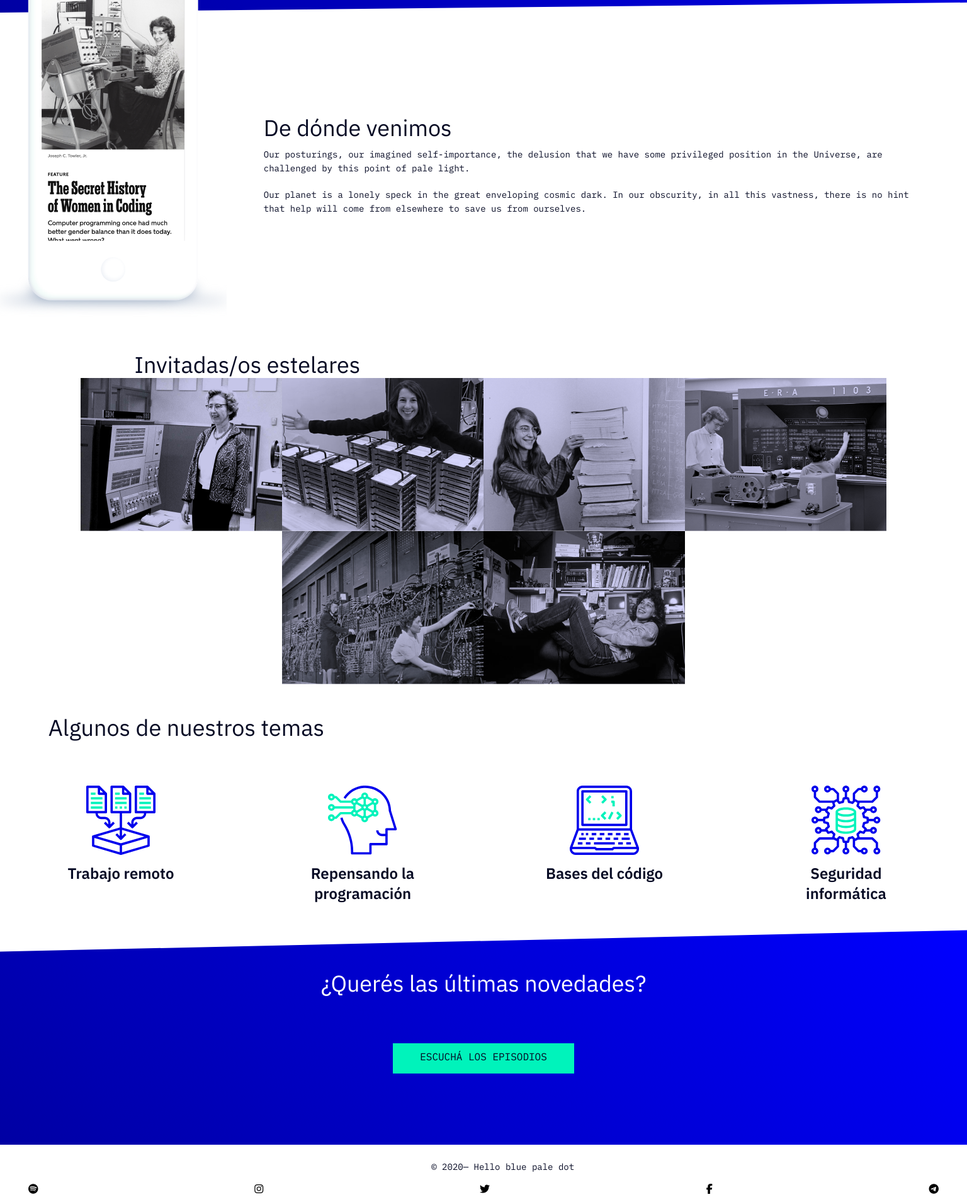
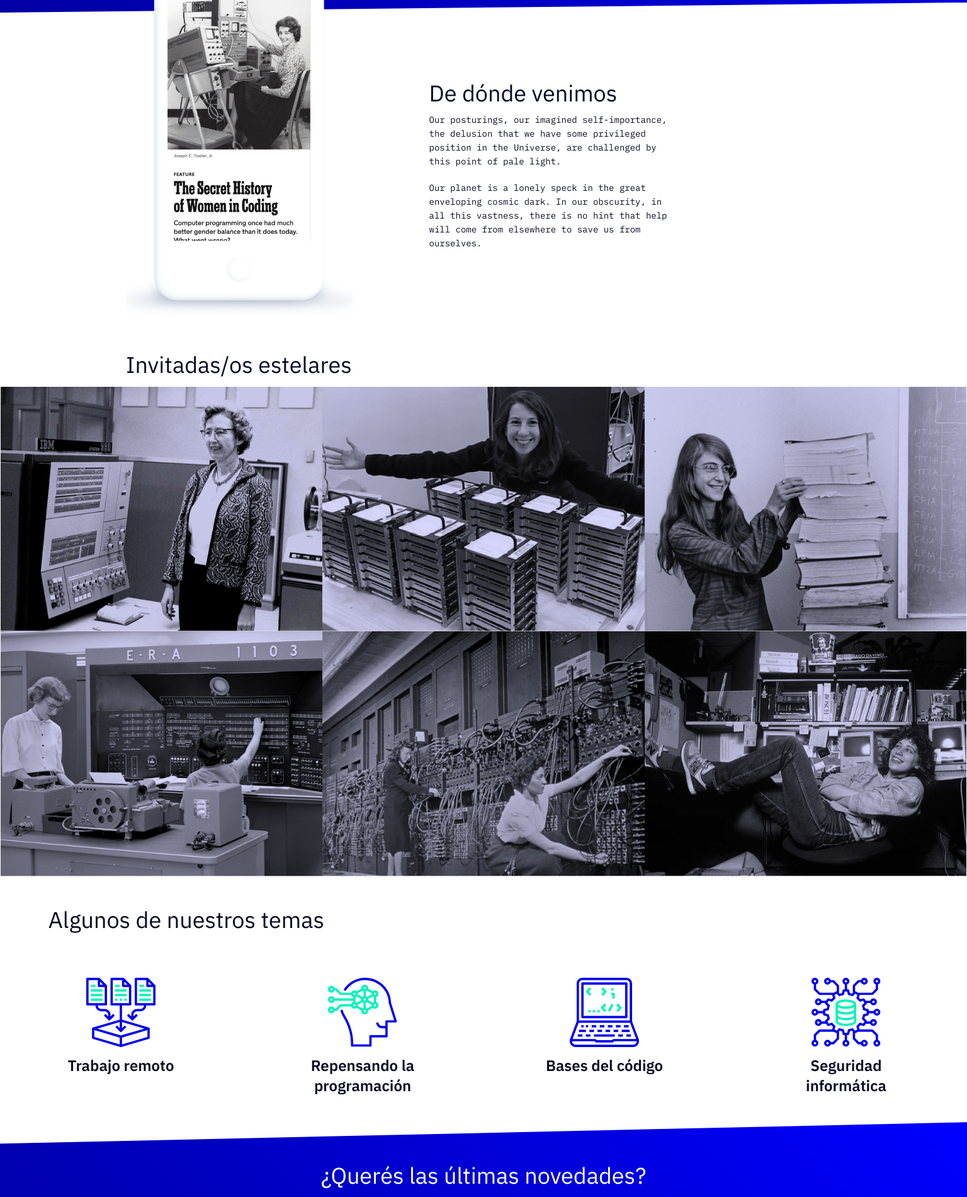
Before and after one commit to JavierMateosDev/pale-blue-dot-mobile-first, a plain HTML site: page index.html in a window 1536 px wide. Shown: the part 1100-3000 px from the top of the page at 63% size. Drawn offline with Linux system fonts and the light colour scheme.

Commit message:
1440 res fixes

```diff
--- a/index.html
+++ b/index.html
@@ -159,14 +159,16 @@
       </section>
     </main>
     <footer>
-      <p class="copyright-footer">© 2020— Hello blue pale dot</p>
+      <div class="copyright-footer">
+        <p>© 2020— Hello blue pale dot</p>
+      </div>
       <div class="footer-logos">
         <ul>
-          <a href="https://open.spotify.com/" target="_blank" rel="noopener noreferrer"><li class="fa fa-spotify"></li></a>
-          <a href="https://www.instagram.com/" target="_blank" rel="noopener noreferrer"><li class="fa fa-instagram"></li></a>
-          <a href="https://twitter.com/?lang=es" target="_blank" rel="noopener noreferrer"><li class="fa fa-twitter"></li></a>
-          <a href="https://www.facebook.com/" target="_blank" rel="noopener noreferrer"><li class="fa fa-facebook"></li></a>
-          <a href="https://web.telegram.org/" target="_blank" rel="noopener noreferrer"><li class="fa fa-telegram"></li></a>
+          <li><a class="fa fa-spotify" href="https://open.spotify.com/" target="_blank" rel="noopener noreferrer"></a></li>
+          <li><a class="fa fa-instagram" href="https://www.instagram.com/" target="_blank" rel="noopener noreferrer"></a></li>
+          <li><a class="fa fa-twitter" href="https://twitter.com/?lang=es" target="_blank" rel="noopener noreferrer"></a></li>
+          <li><a class="fa fa-facebook" href="https://www.facebook.com/" target="_blank" rel="noopener noreferrer"></a></li>
+          <li><a class="fa fa-telegram" href="https://web.telegram.org/" target="_blank" rel="noopener noreferrer"></li></a>
         </ul>
       </div>
     </footer>
--- a/styles/sass/partials/_footer.scss
+++ b/styles/sass/partials/_footer.scss
@@ -20,10 +20,12 @@ footer {
         justify-content: space-between;
         align-items: center;
         margin: 16px 45px 30px 45px;
+        list-style-type: none;
         }
 
         a {
-            color: black;
+            color: $font-primary;
+            text-decoration: none;
         }
     }
 }
--- a/styles/sass/partials/_media-queries.scss
+++ b/styles/sass/partials/_media-queries.scss
@@ -193,14 +193,96 @@
 
     }
     footer {
+        display: flex;
+        flex-direction: row;
+        align-items: center;
 
         .copyright-footer{
-            margin-left: 7%;
+            margin-top: 0.9%;
+            width: 269px;
+            margin-left: 100px;
         }
 
         .footer-logos {
-            justify-content: space-between;
+            align-items: center;
+            text-align: center;
+            width: 269px;
+            margin-right: 100px;
+            justify-content: space-around;
         }
 
     }
 }
+
+@media (min-width: 1440px) {
+    .invitadxs {
+
+        .invitadxs-title{
+            margin-left: 200px;
+        }
+        .img-container {
+            display: flex;
+            flex-direction: row;
+            flex-wrap: wrap;
+            align-items: center;
+            margin-top: 14px;
+
+            img {
+                width: 33.3%;
+                height: 9.3%;
+            }
+        }
+    }
+    .donde-venimos {
+        margin-left: 200px;
+        display: flex;
+        flex-direction: row;
+        align-items: center;
+
+        img {
+            position: relative;
+            width: 360px;
+            z-index: 99;
+            margin-top: -100px;
+        }
+
+        .donde-venimos-text {
+            display: flex;
+            flex-direction: column;
+            width: 32.2%;
+            margin-left: 100px;
+        }
+
+        .donde-venimos-title {
+            font-family: 'IBM Plex Sans', sans-serif;
+            font-size: 36px;
+            font-weight: 400;
+            color: $font-primary;
+            letter-spacing: 0;
+            line-height: 42px;
+            width: 90%;
+            margin: auto;
+        }
+        .donde-venimos-p1 {
+            font-family: 'IBM Plex Mono', monospace;
+            font-size: 14px;
+            color: $font-primary;
+            letter-spacing: 0;
+            line-height: 22px;
+            width: 90%;
+            margin: auto;
+            margin-top: 10px;
+        }
+        .donde-venimos-p2 {
+            font-family: 'IBM Plex Mono', monospace;
+            font-size: 14px;
+            color: $font-primary;
+            letter-spacing: 0;
+            line-height: 22px;
+            width: 90%;
+            margin: auto;
+            margin-top: 20px;
+        }
+    }
+
+}
```
Also changed, not shown: styles/css/styles.min.css, 1 other file.
